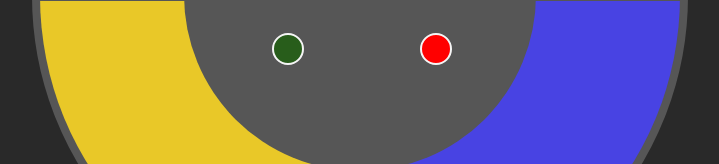
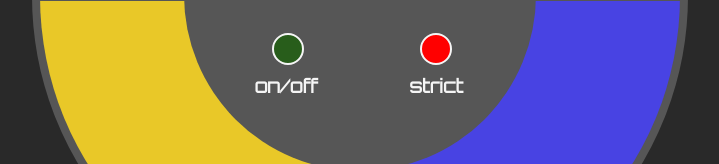
Before and after one commit to barnabasedubio/simon, a plain HTML site: page index.html in a window 1280 px wide. Shown: the part 396-560 px from the top of the page, without its empty margins (280-999 px from the left). Drawn offline with Linux system fonts and the light colour scheme.

Commit message:
initial design done

```diff
--- a/index.html
+++ b/index.html
@@ -24,6 +24,8 @@
                 <div id="streak_count"><h2>20</h2></div>
                 <button id="power" class="button"></button>
                 <button id="strict_mode" class="button"></button>
+                <h3 id="power_text">on/off</h3>
+                <h3 id="strict_text">strict</h3>
             </div>
         </div>
     </div>
--- a/style/style.sass
+++ b/style/style.sass
@@ -14,6 +14,10 @@ h1
   font-family: "Wide Latin", sans-serif
   color: $white
   margin: 0 auto
+
+h2, h3
+  font-family: Orbitron, sans-serif
+  color: $white
 
 html
   height: 100%
@@ -93,11 +97,9 @@ body
   border-radius: 2rem
   top: 30%
   h2
-    font-family: Orbitron, sans-serif
     font-weight: bold
     position: relative
     bottom: 1.2rem
-    color: $white
 
 .button
   width: 2rem
@@ -114,6 +116,16 @@ body
 #power
   background-color: $power-green
 
+#power_text
+  position: relative
+  top: 37%
+  left: 20%
+
 #strict_mode
   left: 12.5rem
   background-color: $strict-red
+
+#strict_text
+  position: relative
+  top: 25%
+  left: 64%
```
Also changed, not shown: style/style.css.
